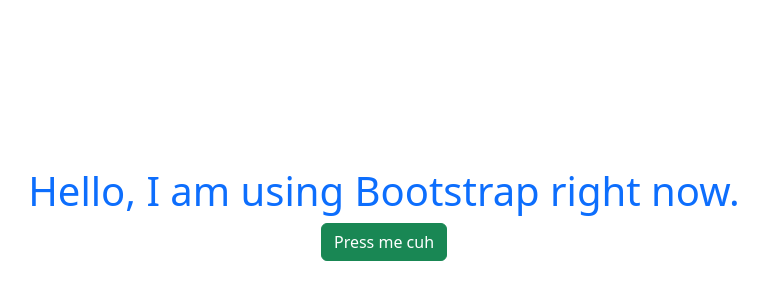
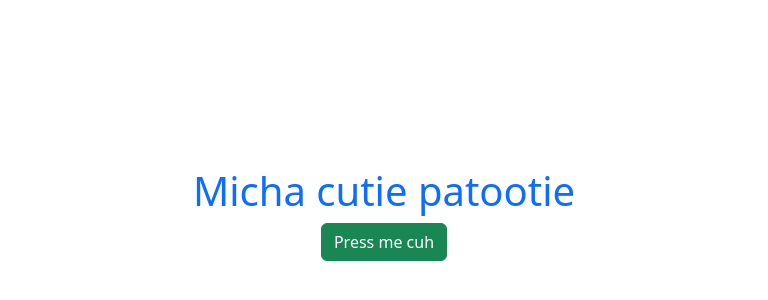
Before and after one commit to Ghoniichan/mhstempc, a React (Vite) app: page / in a window 1280 px wide. Shown: the part 210-510 px from the top of the page, without its empty margins (256-1024 px from the left). Built offline with nearby package versions, Linux system fonts and the light colour scheme.

Commit message:
Edited App.tsx

```diff
--- a/src/App.tsx
+++ b/src/App.tsx
@@ -6,7 +6,7 @@
     <>
       <div className="container mt-5">
         <h1 className="text-primary">
-          Hello, I am using Bootstrap right now.
+          Micha cutie patootie
         </h1>
         <button className="btn btn-success">Press me cuh</button>
       </div>
```
